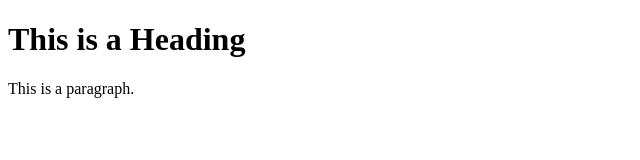
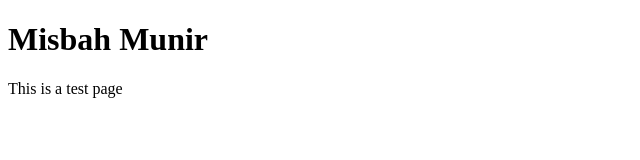
Before and after one commit to misbahmunir/misbah.github.io, a plain HTML site: page index.html in a window 1280 px wide. Shown: the whole page, without its empty margins (0-640 px from the left). Drawn offline with Linux system fonts and the light colour scheme.

Commit message:
Update index.html

```diff
--- a/index.html
+++ b/index.html
@@ -1,12 +1,12 @@
  <!DOCTYPE html>
 <html>
 <head>
-<title>Page Title</title>
+<title>Misbah's Page</title>
 </head>
 <body>
 
-<h1>This is a Heading</h1>
-<p>This is a paragraph.</p>
+<h1>Misbah Munir</h1>
+<p>This is a test page</p>
 
 </body>
 </html>
```
